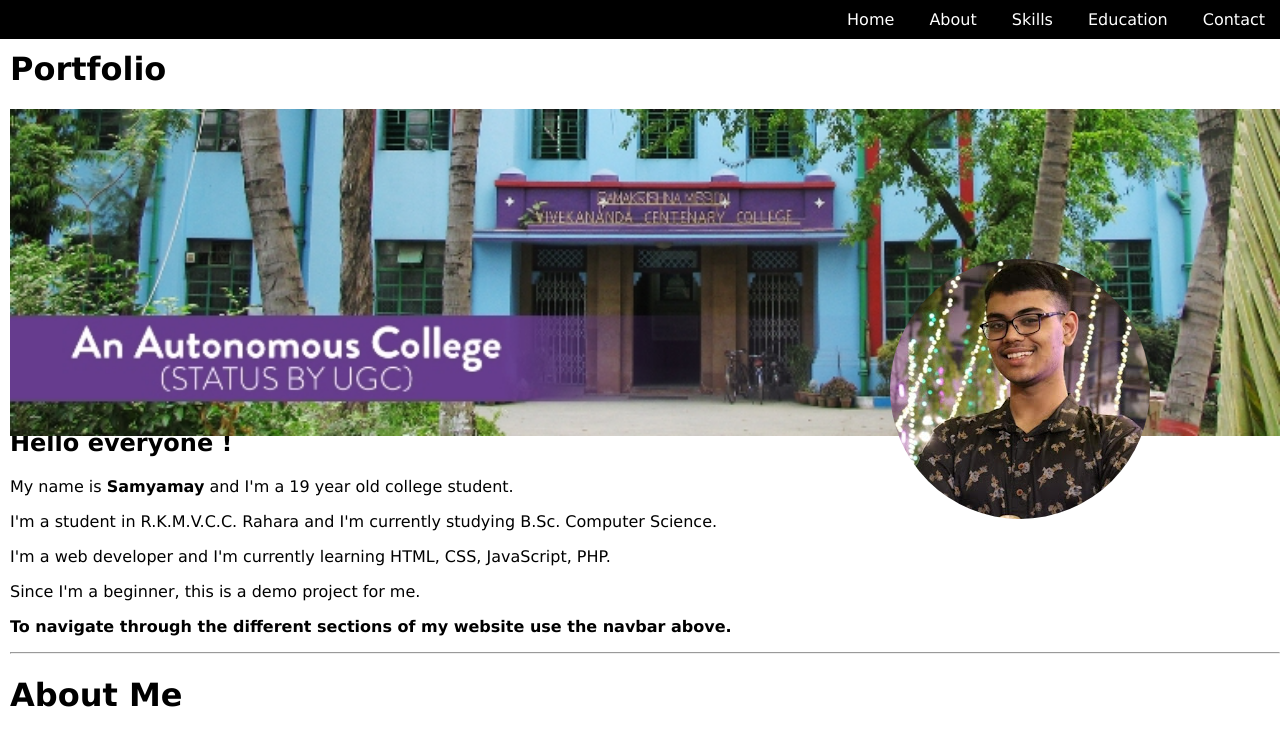
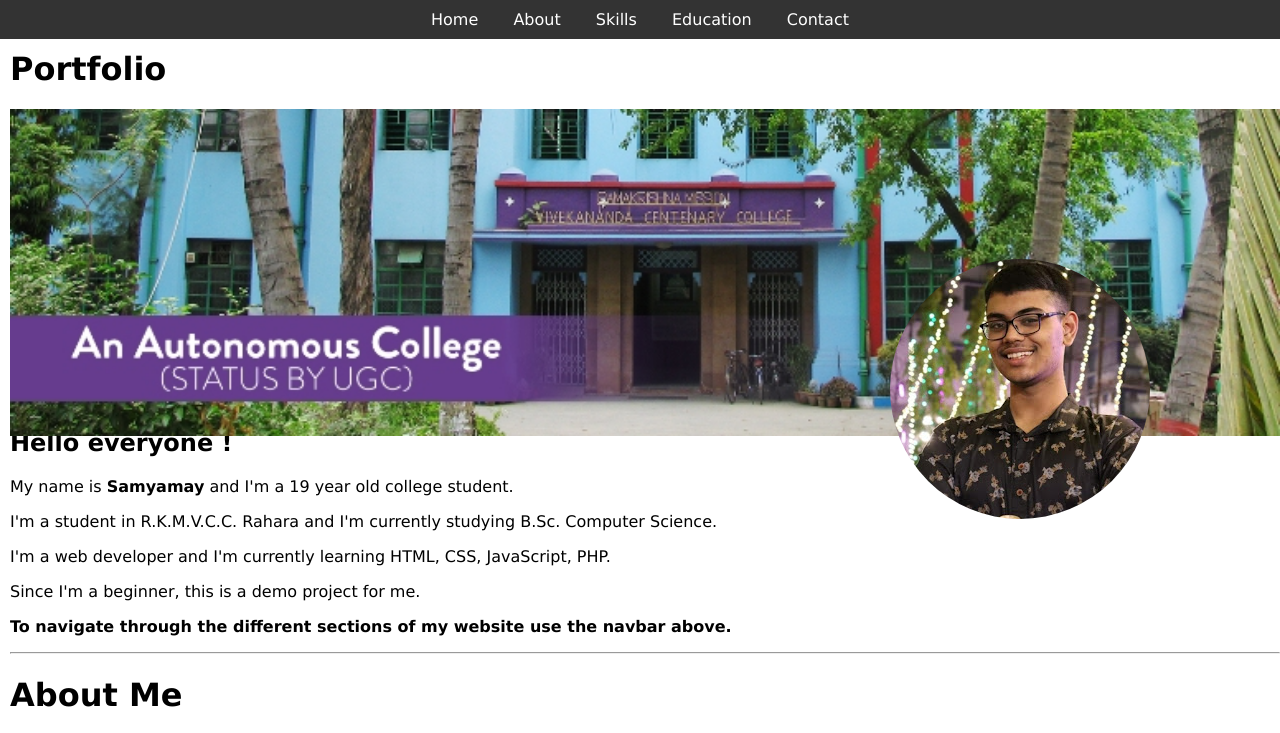
Before and after one commit to samyamay2005/Portfolio_sb, a plain HTML site: page index.html in a window 1280 px wide. Shown: the top 733 px of the page. Drawn offline with Linux system fonts and the light colour scheme.

Commit message:
Update style.css

```diff
--- a/style.css
+++ b/style.css
@@ -13,10 +13,9 @@ background-color: #000000;
     position: fixed;
     top: 0;
     width: 100%;
-    background: #000000;
-    color: #fff;
+    background-color: #333;
     padding: 10px 0;
-    text-align: right;
+    text-align: center;
     z-index: 1000;
 }
 #navbar a{
```
